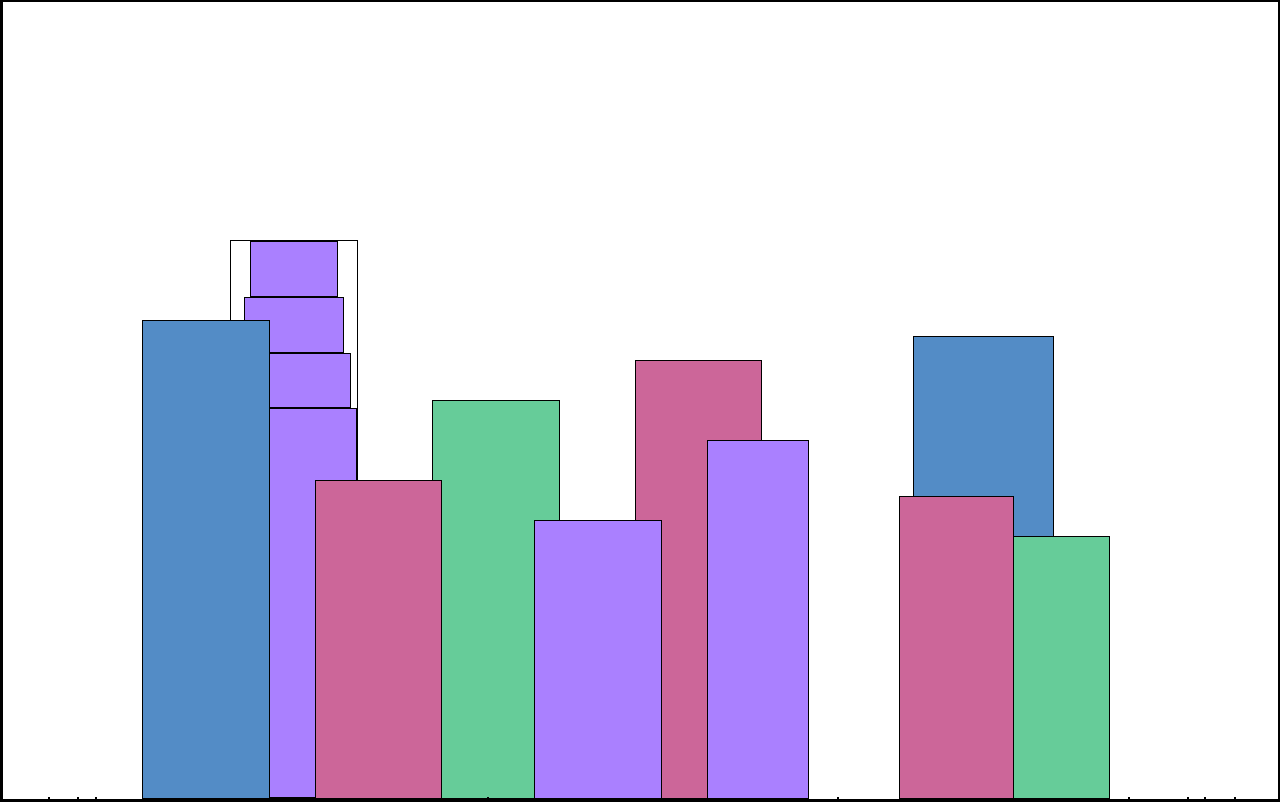
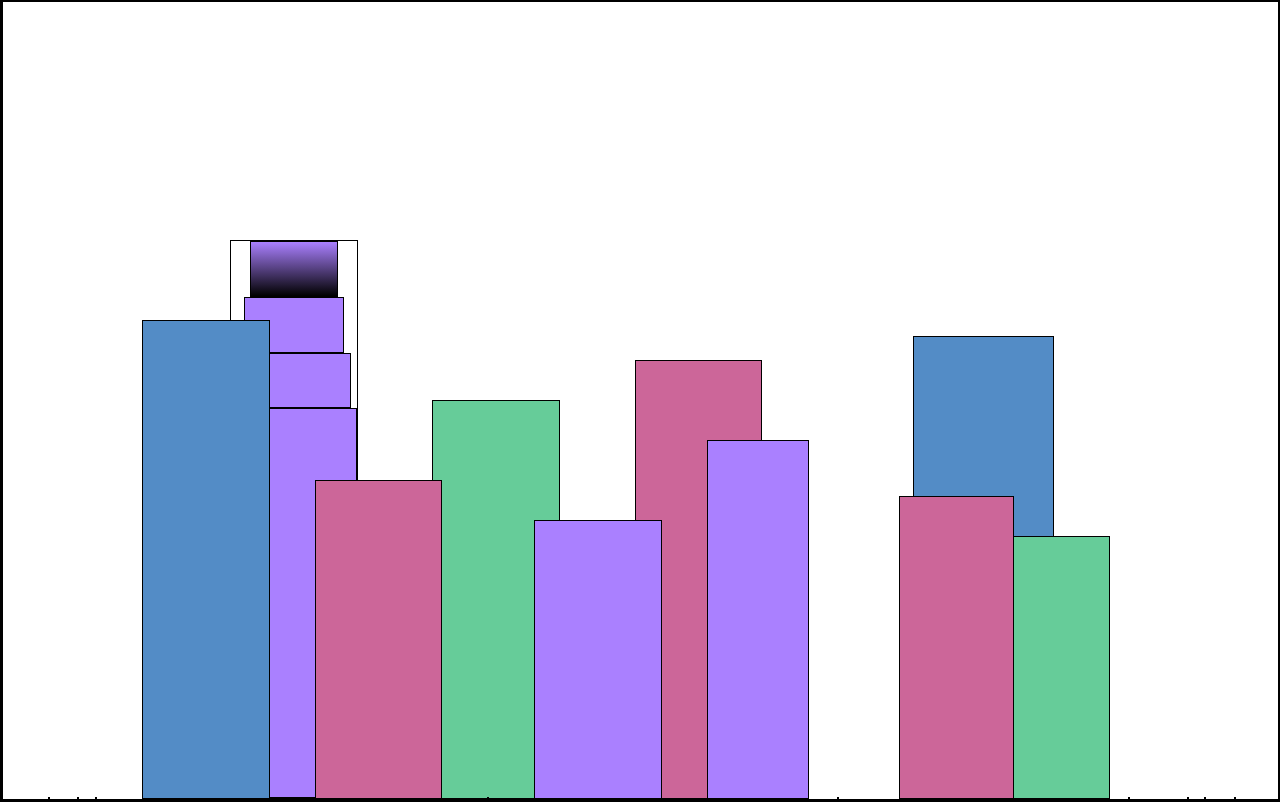
Before and after one commit to nedoratic/fcc-nrwd-15-city-skyline, a plain HTML site: page index.html in a window 1280 px wide. Drawn offline with Linux system fonts and the light colour scheme.

Commit message:
style.css - background declaration added

```diff
--- a/style.css
+++ b/style.css
@@ -42,6 +42,10 @@ body {
     width: 70%;
     height: 10%;
     background-color: var(--building-color1);
+    background: linear-gradient(
+                    var(--building-color1),
+                    var(--window-color1)
+                );
 }
 
 .bb1b {
```
